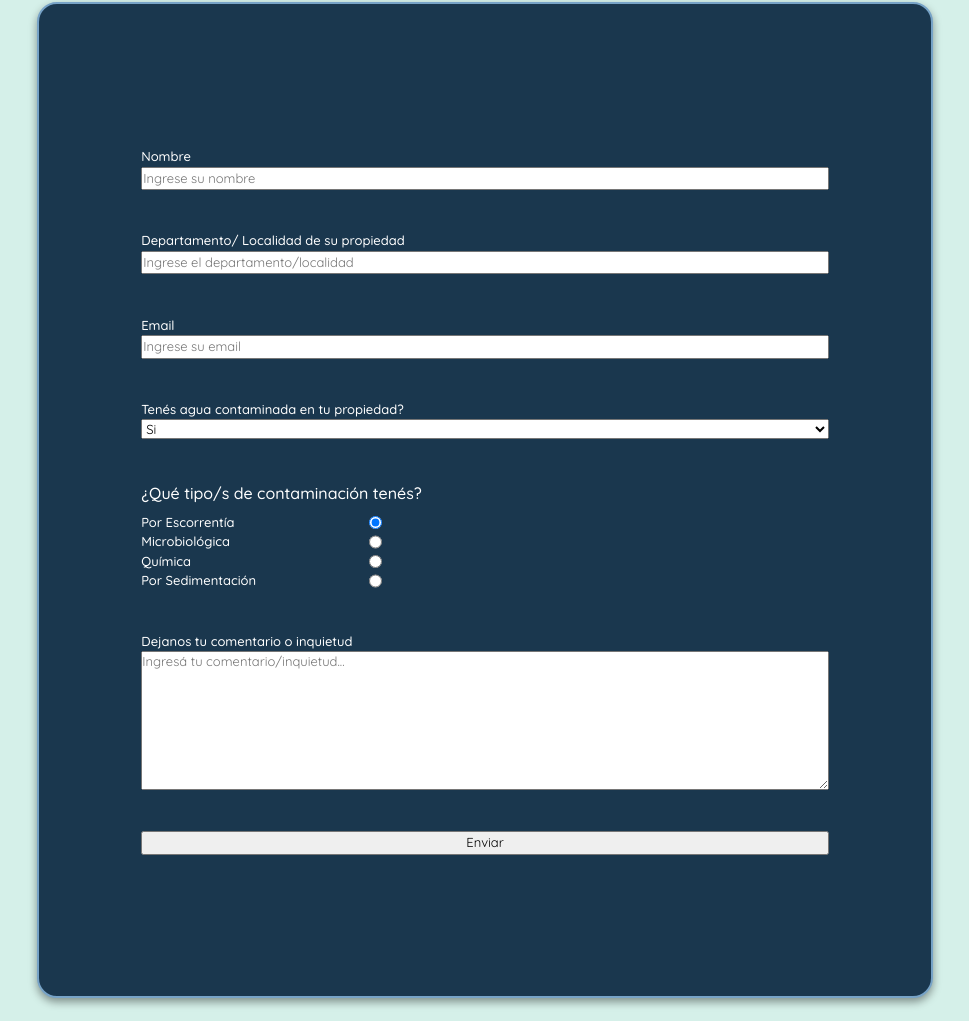
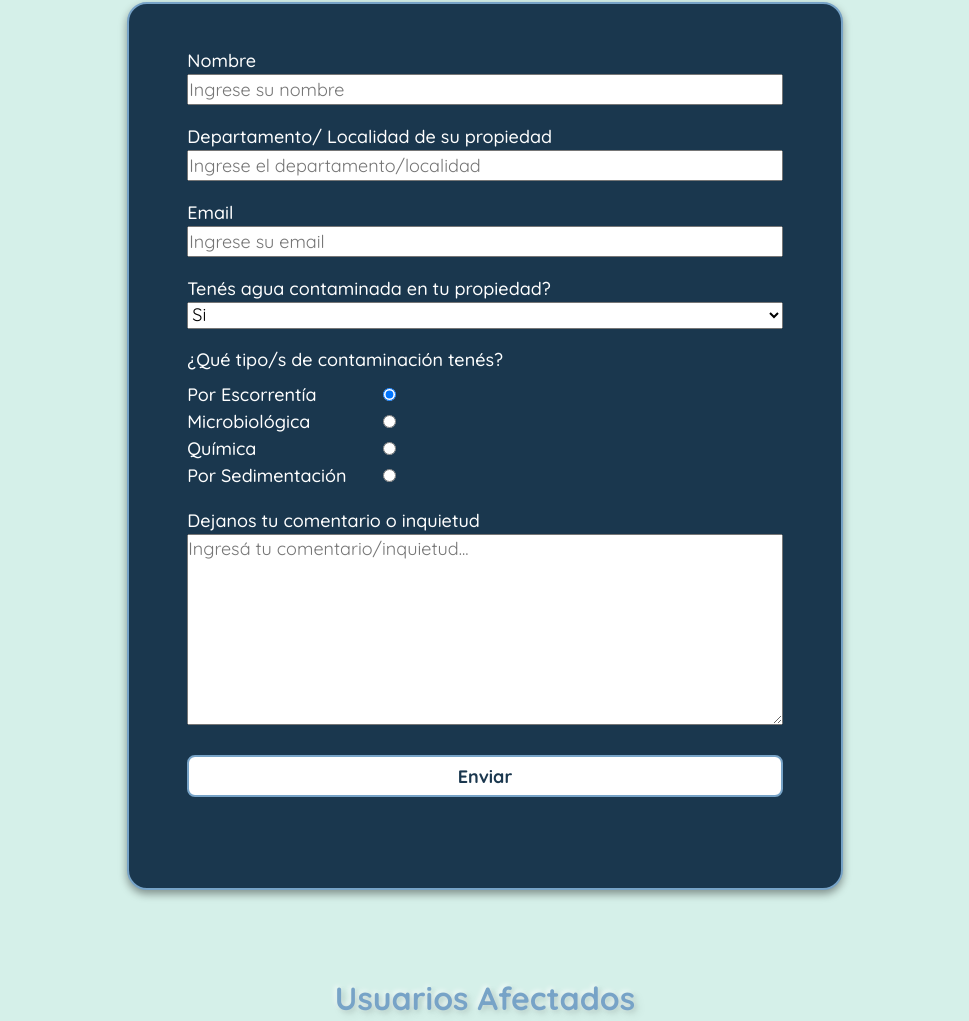
Before and after one commit to valecasetti/contaminacion_del_agua, a website: page secciones/contacto.html in a window 1280 px wide. Shown: the part 877-1898 px from the top of the page, without its empty margins (155-1124 px from the left). Drawn offline with nearby package versions, Linux system fonts and the light colour scheme; no server answers.

Commit message:
detalles responsives

```diff
--- a/style.css
+++ b/style.css
@@ -92,9 +92,9 @@ p{
     margin-top: 5%;
     width: 50%;
     }
-/* .figure-intro:hover{
-    width: 10%;
-} */
+.figure-intro:hover{
+    width: 51%;
+}
 .componentes{
     background-color: #1A374E;
     color: #ffffff;
@@ -213,15 +213,14 @@ footer{
     border-radius: 20px;
 }
 #formulario .form{
-    padding: 5%;
+    padding: 0 5% 5%;
 }
 #formulario .form li{
     display: flex;
     flex-direction: column;
     flex-wrap: nowrap;
-    margin: 6% 0 1% 0;
+    margin: 4% 0 1% 0;
 }
-
 .seleccion{
     display: grid;
 }
@@ -232,6 +231,18 @@ legend{
     display: flex;
     flex-direction: row;
     justify-content: space-between;
+}
+input#submit{
+    background-color: #ffffff;
+    color: #1A374E;
+    font-weight: 700;
+    border: 2px solid #77A3C7;
+    border-radius: 8px;
+    margin-top: 2%;
+}
+input#submit:hover{
+    background-color: #77A3C7;
+    color: #ffffff;
 }
 .errores{
     color: #ffffff;
@@ -263,7 +274,7 @@ legend{
     border: 2px solid #77A3C7;
     border-radius: 8px;
     box-shadow: 0 4px 8px rgba(0, 0, 0, 0.4);
-    width: 250px;
+    width: 220px;
     padding: 15px;
     text-align: center;
     transition: transform 0.3s ease;
@@ -384,6 +395,16 @@ legend{
     .tipos{
         width: 50%;
     }
+    #formulario{
+        font-size: large;
+        margin: 0 22% 5%;
+    }
+    legend{
+        font-size: large;
+    }
+    input#submit{
+        height: 38px;
+    }
 }
 
 @media (min-width: 1024px){
@@ -444,7 +465,21 @@ legend{
     .componentes{
         padding: 5%;
     }
+    #formulario .form li{
+        font-size: large;
+        margin: 3% 0 0;
+    }
+    #formulario{
+        padding: 2%;
+        margin: 3% 22% 7%;
+    }
+    legend{
+        font-size: large;
+    }
     .tipos{
         width: 35%;
     }
+    input#submit{
+        height: 42px;
+    }
 }
```
Also changed, not shown: index.html (+0 -2 lines).
